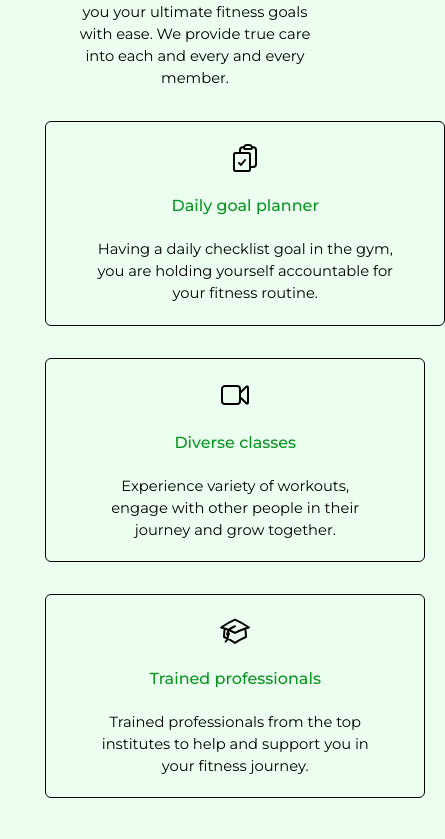
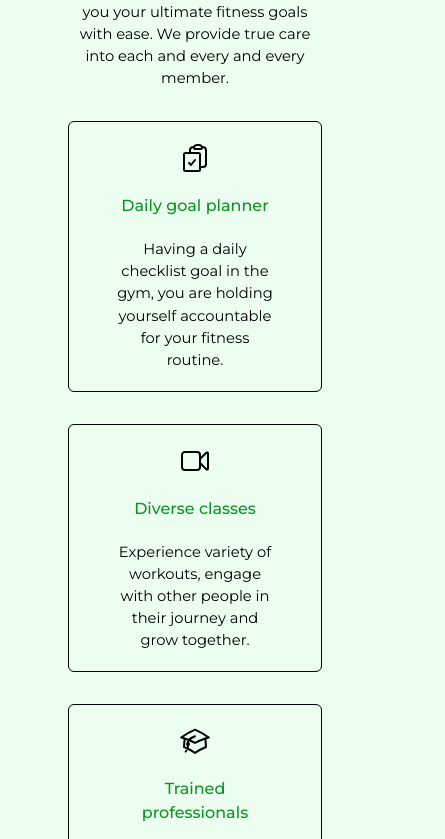
Before and after one commit to elite16op/gym, a React (Vite) app: page / in a window 390 px wide. Shown: the part 885-1724 px from the top of the page, 445 px wide, since content can reach past the window. Built offline with nearby package versions, Linux system fonts and the light colour scheme.

Commit message:
size fixed benefits

```diff
--- a/src/components/Benefits.tsx
+++ b/src/components/Benefits.tsx
@@ -14,7 +14,7 @@ const Benefits = (props: Props) => {
         </i>
       </div>
       <div className="lg:flex lg:justify-between lg:gap-x-6">
-        <div className="mx-auto my-8 rounded-md border border-black px-12 py-5 text-center w-[400px]">
+        <div className="mx-auto my-8 rounded-md border border-black px-12 py-5 text-center w-[85%] lg:w-[400px]">
           <div className="">
             <svg
               xmlns="http://www.w3.org/2000/svg"
@@ -37,7 +37,7 @@ const Benefits = (props: Props) => {
             accountable for your fitness routine.
           </i>
         </div>
-        <div className="mx-auto my-8 w-[380px] rounded-md border border-black px-12 py-5 text-center">
+        <div className="mx-auto my-8 w-[85%] lg:w-[400px] rounded-md border border-black px-12 py-5 text-center">
           <div className="">
             <svg
               xmlns="http://www.w3.org/2000/svg"
@@ -59,7 +59,7 @@ const Benefits = (props: Props) => {
             journey and grow together.
           </i>
         </div>
-        <div className="mx-auto my-8 w-[380px] rounded-md border border-black px-12 py-5 text-center">
+        <div className="mx-auto my-8 w-[85%] lg:w-[400px] rounded-md border border-black px-12 py-5 text-center">
           <div className="">
             <svg
               xmlns="http://www.w3.org/2000/svg"
```
